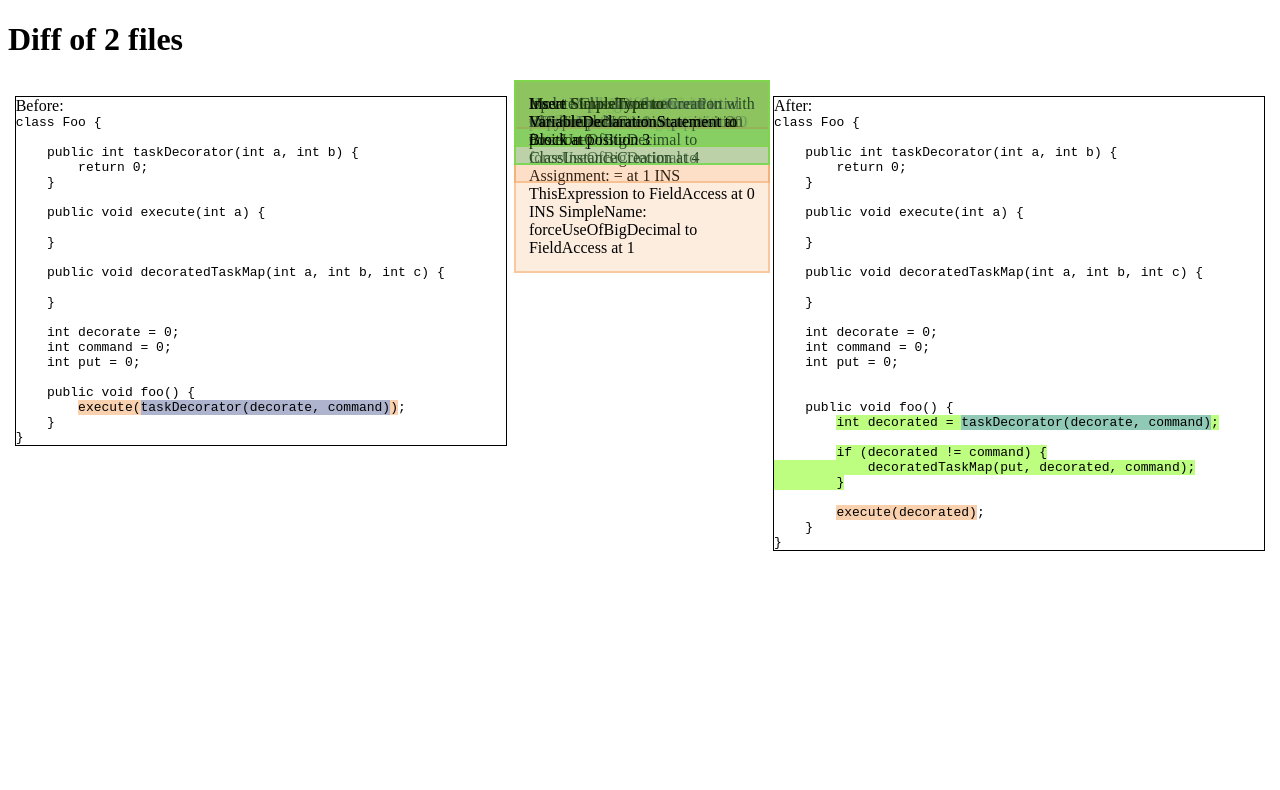
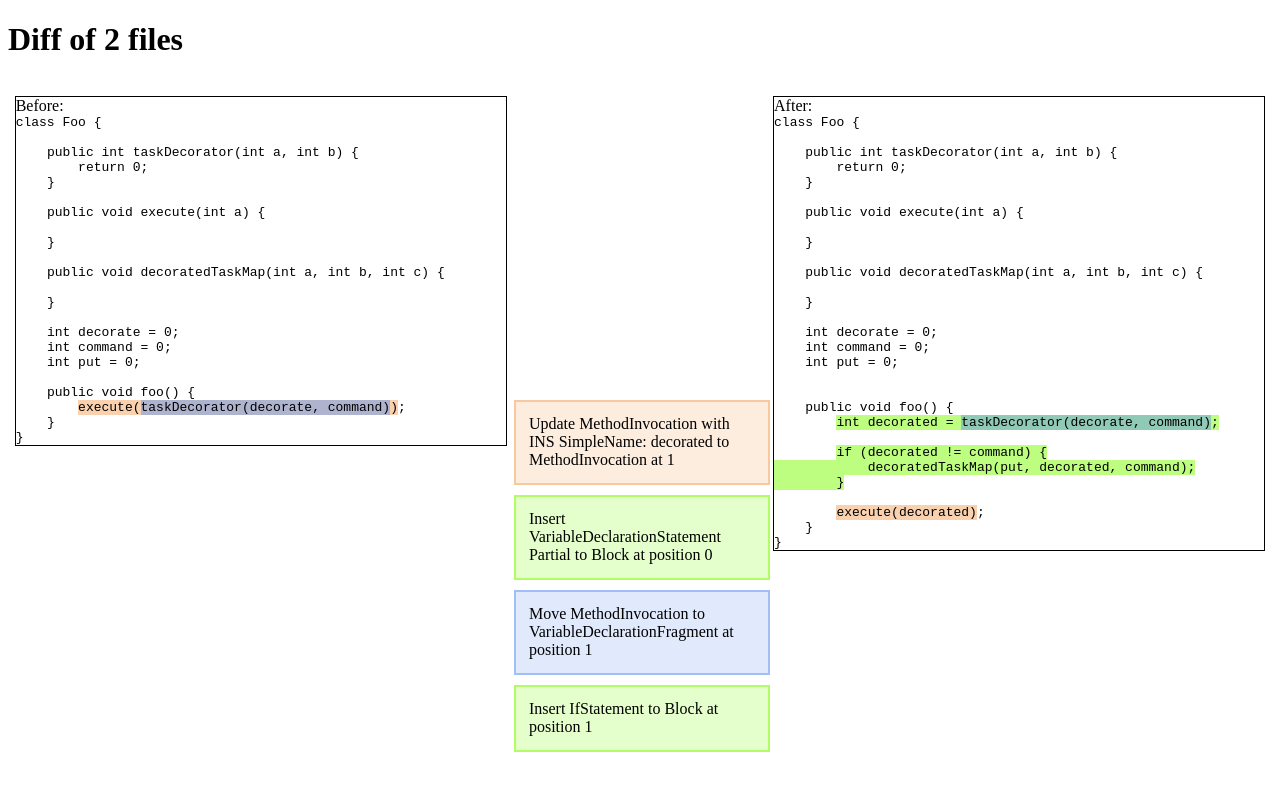
Before and after one commit to JetBrains-Research/hldiff, an Angular app in the folder hldiff-web/: page /diff in a window 1280 px wide. Shown: the top 790 px of the page. Built offline with nearby package versions, Linux system fonts and the light colour scheme.

Commit message:
Implement interactivity and change positioning

```diff
--- a/hldiff-web/src/app/diff/diff.component.html
+++ b/hldiff-web/src/app/diff/diff.component.html
@@ -14,14 +14,10 @@
   <app-source-code [diff]="diff" [type]="sourceCodeType.BEFORE_CHANGES"></app-source-code>
 
   <div class="diff">
-    <div class="change change-addition" id="code-change-6">Insert ImportDeclaration to CompilationUnit at position 11</div><div class="change change-addition" id="code-change-7">Insert ImportDeclaration to CompilationUnit at position 21</div><div class="change change-move" id="code-change-0">Move FieldDeclaration to TypeDeclaration at position 11</div><div class="change change-move" id="code-change-1">Move FieldDeclaration to TypeDeclaration at position 6</div><div class="change change-addition" id="code-change-8">Insert FieldDeclaration to TypeDeclaration at position 6</div><div class="change change-addition" id="code-change-10">Insert MarkerAnnotation to FieldDeclaration at position 0</div><div class="change change-move" id="code-change-3">Move FieldAccess to MethodInvocation at position 0</div><div class="change change-update" id="code-change-19">Update Assignment with
-    INS FieldAccess to Assignment: = at 0
-    INS SimpleName: forceUseOfBigDecimal to Assignment: = at 1
-    INS ThisExpression to FieldAccess at 0
-    INS SimpleName: forceUseOfBigDecimal to FieldAccess at 1
-  </div><div class="change change-delete" id="code-change-15">Remove ClassInstanceCreation</div><div class="change change-addition" id="code-change-11">Insert SingleVariableDeclaration to MethodDeclaration at position 5</div><div class="change change-addition" id="code-change-12">Insert ExpressionStatement to Block at position 6</div><div class="change change-addition" id="code-change-18">Insert Block to IfStatement at position 2</div><div class="change change-delete" id="code-change-17">Remove Assignment</div><div class="change change-addition" id="code-change-16">Insert MethodInvocation to ExpressionStatement at position 0</div><div class="change change-move" id="code-change-2">Move ExpressionStatement to Block at position 0</div><div class="change change-addition" id="code-change-13">Insert ExpressionStatement to Block at position 1</div><div class="change change-addition" id="code-change-9">Insert MethodDeclaration Partial to TypeDeclaration at position 20</div><div class="change change-move" id="code-change-5">Move SimpleType to ClassInstanceCreation at position 0</div><div class="change change-update" id="code-change-20">Update ClassInstanceCreation with
-    INS SimpleName: forceUseOfBigDecimal to ClassInstanceCreation at 4
-  </div><div class="change change-move" id="code-change-4">Move SimpleType to VariableDeclarationStatement at position 0</div><div class="change change-addition" id="code-change-14">Insert VariableDeclarationStatement to Block at position 3</div>
+    <div class="change change-update" id="code-change-3">Update MethodInvocation with
+      INS SimpleName: decorated to MethodInvocation at 1
+    </div>
+    <div class="change change-addition" id="code-change-1">Insert VariableDeclarationStatement Partial to Block at position 0</div><div class="change change-move" id="code-change-0">Move MethodInvocation to VariableDeclarationFragment at position 1</div><div class="change change-addition" id="code-change-2">Insert IfStatement to Block at position 1</div>
   </div>
 
   <app-source-code [diff]="diff" [type]="sourceCodeType.AFTER_CHANGES"></app-source-code>
--- a/hldiff-web/src/app/diff/diff.component.ts
+++ b/hldiff-web/src/app/diff/diff.component.ts
@@ -33,16 +33,16 @@ export class DiffComponent implements OnInit, AfterViewInit {
     const line = document.getElementById('line');
     const line2 = document.getElementById('line2');
 
-    // this.positionChanges(changesList, changedCode);
-    // this.setChangedCodeListeners(changedCode, line);
-    // this.setChangesListListeners(changesList, line, line2);
+    this.positionChanges(changesList, changedCode);
+    this.setChangedCodeListeners(changedCode, line);
+    this.setChangesListListeners(changesList, line, line2);
   }
 
-  /* drawLine(start, end, line, color = 'rgb(0, 0, 0)') {
+  drawLine(start, end, line, color = 'rgb(0, 0, 0)') {
     let x1 = start.getBoundingClientRect().left;
-     let y1 = start.offsetTop + start.getBoundingClientRect().height / 2;
+    const y1 = start.offsetTop + start.getBoundingClientRect().height / 2;
     let x2 = end.getBoundingClientRect().left;
-     let y2 = end.getBoundingClientRect().top + window.scrollY + end.clientHeight / 2;
+    const y2 = end.getBoundingClientRect().top + window.scrollY + end.clientHeight / 2;
 
     if (x1 < x2) { // code is to the left
       x1 += start.getBoundingClientRect().width;
@@ -58,9 +58,9 @@ export class DiffComponent implements OnInit, AfterViewInit {
   }
 
   setChangedCodeListeners(changedCode, line) {
-     for (let elem of changedCode) {
+    for (const elem of changedCode) {
       elem.addEventListener('mouseenter', () => {
-         let changeId = elem.className.split(' ').find((v) => v.startsWith('code-change-'));
+        const changeId = elem.className.split(' ').find((v) => v.startsWith('code-change-'));
 
         const start = elem;
         const end = document.getElementById(changeId);
@@ -68,7 +68,7 @@ export class DiffComponent implements OnInit, AfterViewInit {
         console.log(start);
         this.drawLine(start, end, line);
       });
-       console.log(elem.offsetTop)
+      console.log(elem.offsetTop);
     }
   }
 
@@ -82,13 +82,13 @@ export class DiffComponent implements OnInit, AfterViewInit {
   }
 
   setChangesListListeners(changesList, line, line2) {
-     for (let elem of changesList) {
+    for (const elem of changesList) {
       const codeChanges = document.querySelectorAll<HTMLElement>('.' + elem.id);
 
       elem.addEventListener('mouseenter', () => {
         for (let i = 0; i < codeChanges.length; i++) {
           const change = codeChanges[i];
-           console.log("Enter", change.style.backgroundColor);
+          console.log('Enter', change.style.backgroundColor);
           change.style.backgroundColor = this.setAlpha(document.defaultView.getComputedStyle(change, null)['background-color'], 1);
         }
 
@@ -106,7 +106,8 @@ export class DiffComponent implements OnInit, AfterViewInit {
       });
 
       elem.addEventListener('mouseout', () => {
-         for (let change of codeChanges) {
+        for (let i = 0; i < codeChanges.length; i++) {
+          const change = codeChanges[i];
           line.setAttribute('x1', 0);
           line.setAttribute('y1', 0);
           line.setAttribute('x2', 0);
@@ -115,7 +116,7 @@ export class DiffComponent implements OnInit, AfterViewInit {
           line2.setAttribute('y1', 0);
           line2.setAttribute('x2', 0);
           line2.setAttribute('y2', 0);
-           console.log("Exit", change.style.backgroundColor);
+          console.log('Exit', change.style.backgroundColor);
           change.style.backgroundColor = this.setAlpha(document.defaultView.getComputedStyle(change, null)['background-color'], 0.3);
         }
       });
@@ -123,14 +124,15 @@ export class DiffComponent implements OnInit, AfterViewInit {
   }
 
   positionChanges(changes, changedCode) {
-     const diffContainer = document.getElementsByClassName('diff')[0];
-     const codeChange = document.getElementsByClassName(changes[0].id)[0];
-     changes[0].style.top = (codeChange.offsetTop - diffContainer.offsetTop) + 'px';
+    const diffContainer = document.querySelectorAll<HTMLElement>('.diff')[0];
+    const codeChange0 = document.querySelectorAll<HTMLElement>('.' + changes[0].id)[0];
+    changes[0].style.top = (codeChange0.offsetTop - diffContainer.offsetTop) + 'px';
     for (let i = 1; i < changes.length; i++) {
-       const codeChange = document.getElementsByClassName(changes[i].id)[0];
-       console.log(codeChange.offsetTop + " positioning");
-       changes[i].style.top = Math.max(codeChange.offsetTop - diffContainer.offsetTop, changes[i - 1].offsetTop + changes[i - 1].offsetHeight + 10) + 'px';
+      const codeChange = document.querySelectorAll<HTMLElement>('.' + changes[i].id)[0];
+      console.log(codeChange.offsetTop + ' positioning');
+      changes[i].style.top = Math.max(codeChange.offsetTop - diffContainer.offsetTop,
+        changes[i - 1].offsetTop + changes[i - 1].offsetHeight + 10) + 'px';
     }
-   }*/
+  }
 
 }
```
Lines whose indentation alone changed are shown as unchanged.
